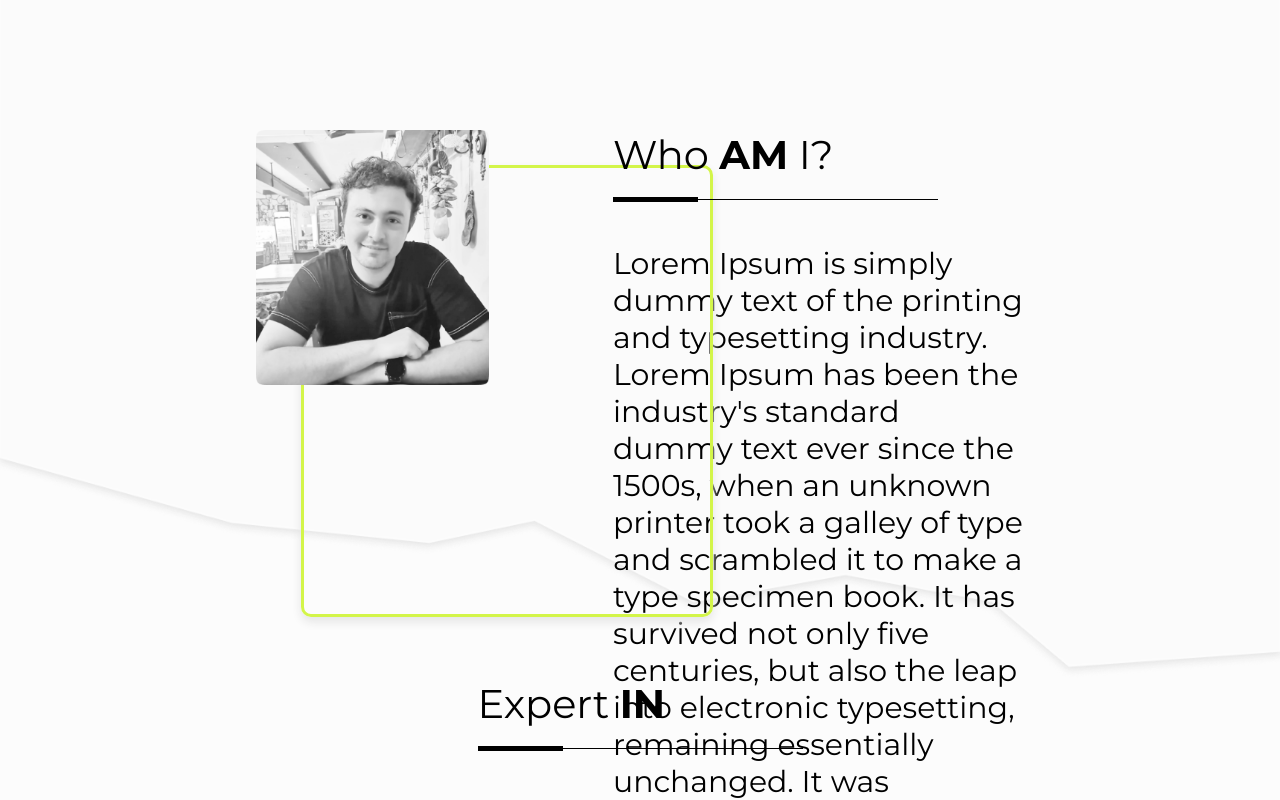
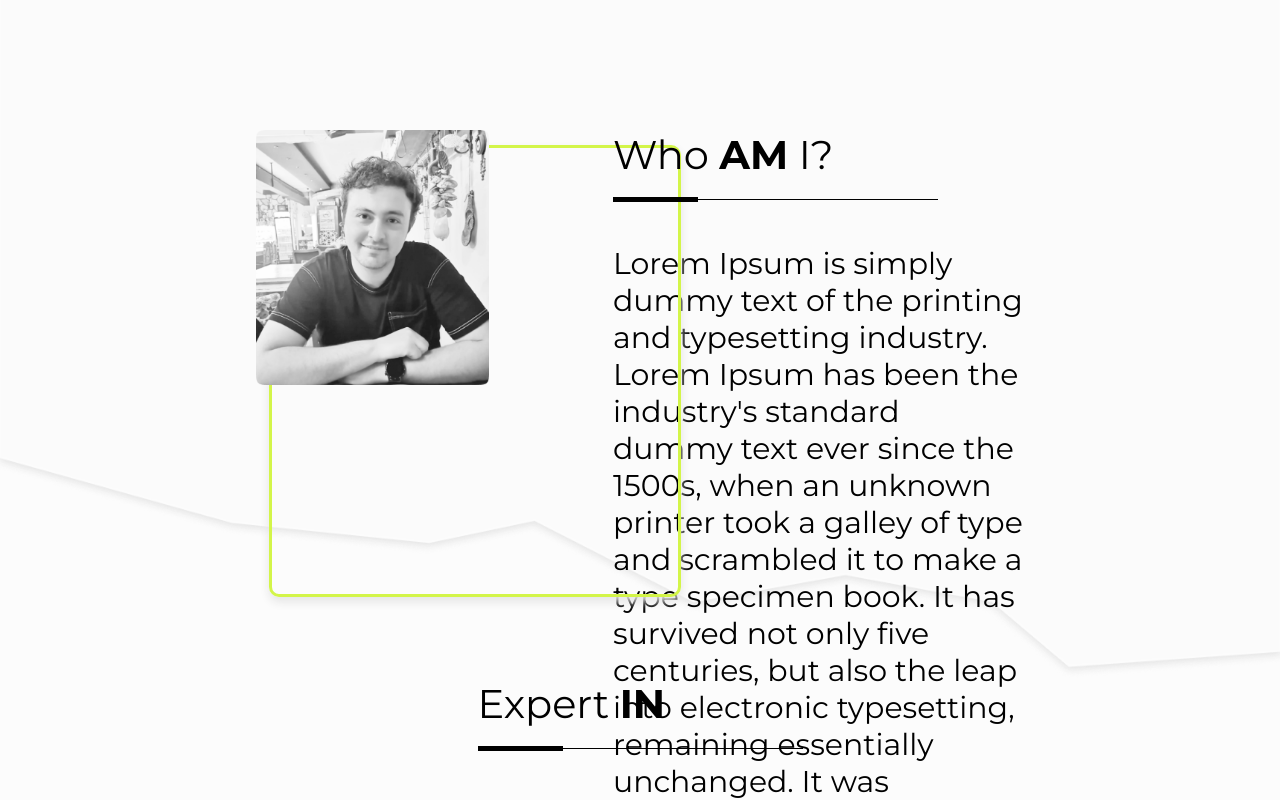
Before and after one commit to luftedar/next-portfolio, a Next.js app: page / in a window 1280 px wide. Shown: the part 820-1620 px from the top of the page. Built offline with nearby package versions, Linux system fonts and the light colour scheme; a web font is replaced by a local one.

Commit message:
Fix Photo Frame

```diff
--- a/styles/About.module.scss
+++ b/styles/About.module.scss
@@ -30,8 +30,8 @@
         position: absolute;
         width: 406px;
         height: 446px;
-        top: 35px;
-        left: 45px;
+        top: 15px;
+        left: 13px;
       }
     }
 
```
